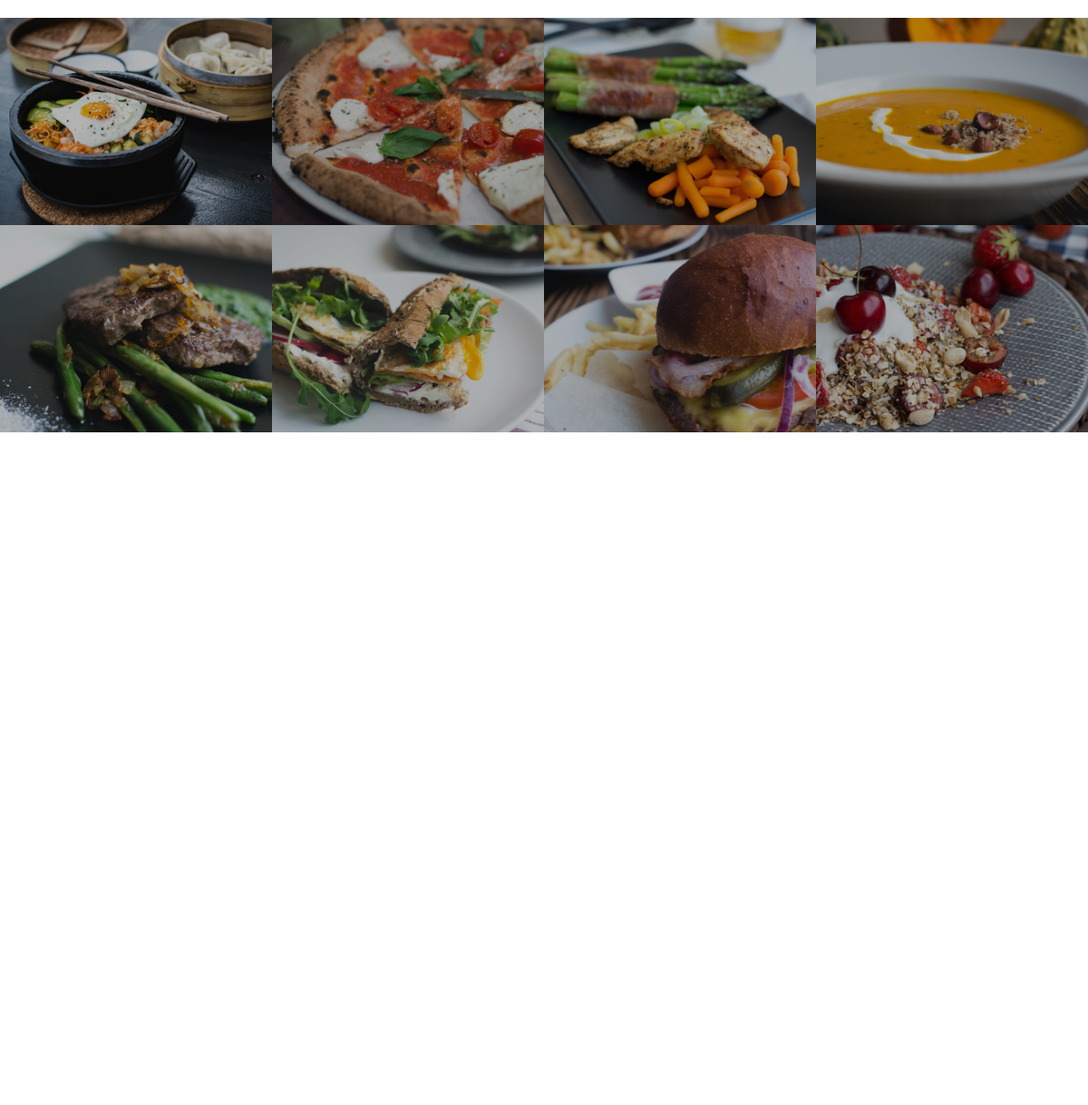
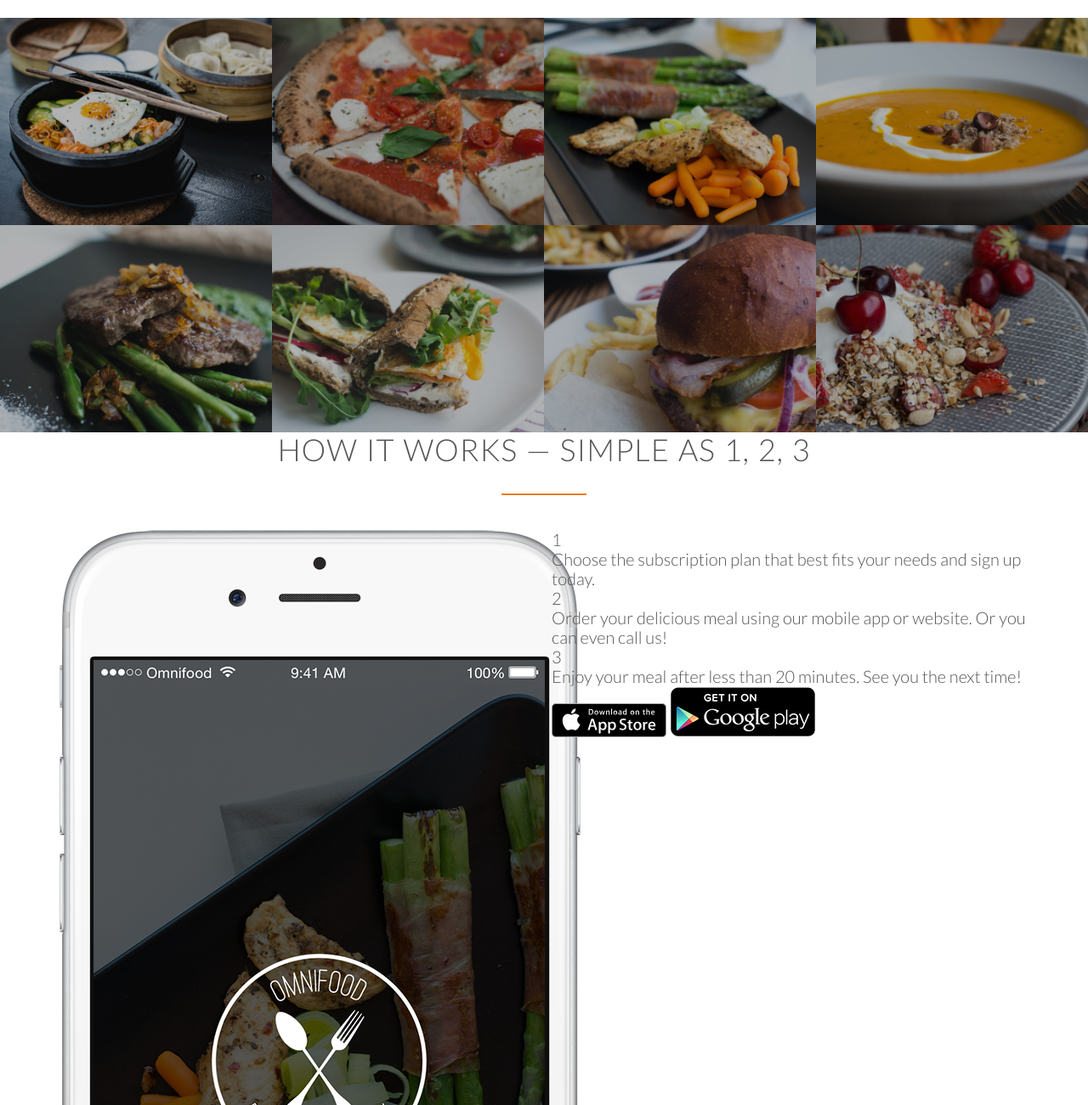
Before and after one commit to traciwilliams/omnifood-project, a plain HTML site: page index.html in a window 1280 px wide. Shown: the part 1499-2800 px from the top of the page at 85% size. Before the commit the page ends 2008 px from the top, so only its background shows below. Drawn offline with Linux system fonts and the light colour scheme; files whose address does not match are found by name.

Commit message:
added buttons and graphics for how it works section

```diff
--- a/index.html
+++ b/index.html
@@ -113,12 +113,36 @@
 		</ul>
 	</section>
 
+	<section class="section-steps">
+		<div class="row">
+			<h2>How it works &mdash; Simple as 1, 2, 3</h2>
+		</div>
 
+		<div class="row">
+			<div class="col span-1-of-2">
+				<img src="styles/images/app-iPhone.png" alt="Omnifood app on iPhone" class="app-screen">
+			</div>
 
+			<div class="col span-1-of-2">
+				<div class="works-step">
+				<div>1</div>
+				<p>Choose the subscription plan that best fits your needs and sign up today.</p>
+			</div>
 
+			<div class="works-step">
+				<div>2</div>
+				<p>Order your delicious meal using our mobile app or website. Or you can even call us!</p>
+			</div>
+			<div class="works-step">
+				<div>3</div>
+				<p>Enjoy your meal after less than 20 minutes. See you the next time!</p>
+			</div>
 
-
-
+			<a href="#" class="btn-app"><img src="styles/images/download-app.svg" alt="app store button"></a>
+			<a href="#" class="btn-app"><img src="styles/images/download-app-android.png" alt="play store button"></a>
+		</div>
+		</div>
+	</section>
 
 
 </body>
```
